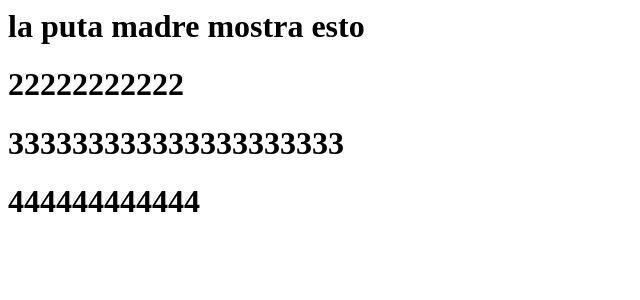
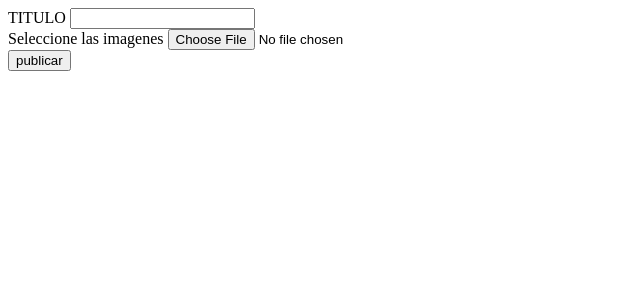
Before and after one commit to FrancoSanchez154/Proyect-Franconeitor, a PHP site: page /opcion1.php in a window 1280 px wide. Shown: the top 300 px of the page, without its empty margins (0-640 px from the left). Run offline with PHP 8.4, Linux system fonts and the light colour scheme.

Commit message:
sube datos a la base B))))))))))

```diff
--- a/css/estilo.css
+++ b/css/estilo.css
@@ -5,7 +5,9 @@
 
 }
 */
+.preview{
 
+}
 .boton_personalizado{
 
     text-decoration: none;
@@ -31,10 +33,12 @@
 	  margin: 0 auto;
 }
 #primera img{
+
 	border-radius: 50%;
 	width: 150px;
 	height: 150px;
 }
+/*}
 #segunda img{
 	border-radius: 50%;
 	 width:150px;
@@ -49,11 +53,15 @@
 	border-radius: 50%;
 	 width:150px;
 	 height:150px;
-}
+}*/
 #contenido{
-	padding-top: 10px;
-	position: absolute;
-	opacity: 0;
+		position: fixed;
+		padding-top: : 50%;
+		padding-left: 30%;
+		width: 100%;
+		height: 100%;
+		background-color: rgba(255,255,255,0.5)
+		/*opacity: 0;*/
 
 
 }
--- a/opcion1.php
+++ b/opcion1.php
@@ -1,17 +1,27 @@
+<!DOCTYPE html>
+<html>
+<head>
+	<link rel="stylesheet" type="text/css" href="css/estilo.css">
 
-<div id="opcion1">
+</head>
+<body>
+	<div class="preview" id="opcion1">
+		<form name="publicaciones" method="POST" action="validarpublicaciones.php" enctype="multipart/form-data">
+			<label> TITULO</label>
+			<input type="text" name="titulo" required>
+			<br />
+			<label>Seleccione las imagenes</label>
+			<input type="file" name="imagen" required>
+			<br />
+			<input type="submit" name="publicar" value="publicar">
 
-<h1>la puta madre mostra esto</h1>
-</div>
-<div id="opcion2">
 
-<h1>22222222222</h1>
-</div>
-<div id="opcion3">
+		</form>
 
-<h1>333333333333333333333</h1>
-</div>
-<div id="opcion4">
 
-<h1>444444444444</h1>
-</div>
+
+
+	</div>
+
+</body>
+</html>
```
Also changed, not shown: home.php (+8 -8 lines), validarpublicaciones.php (added, +26 -0 lines).
